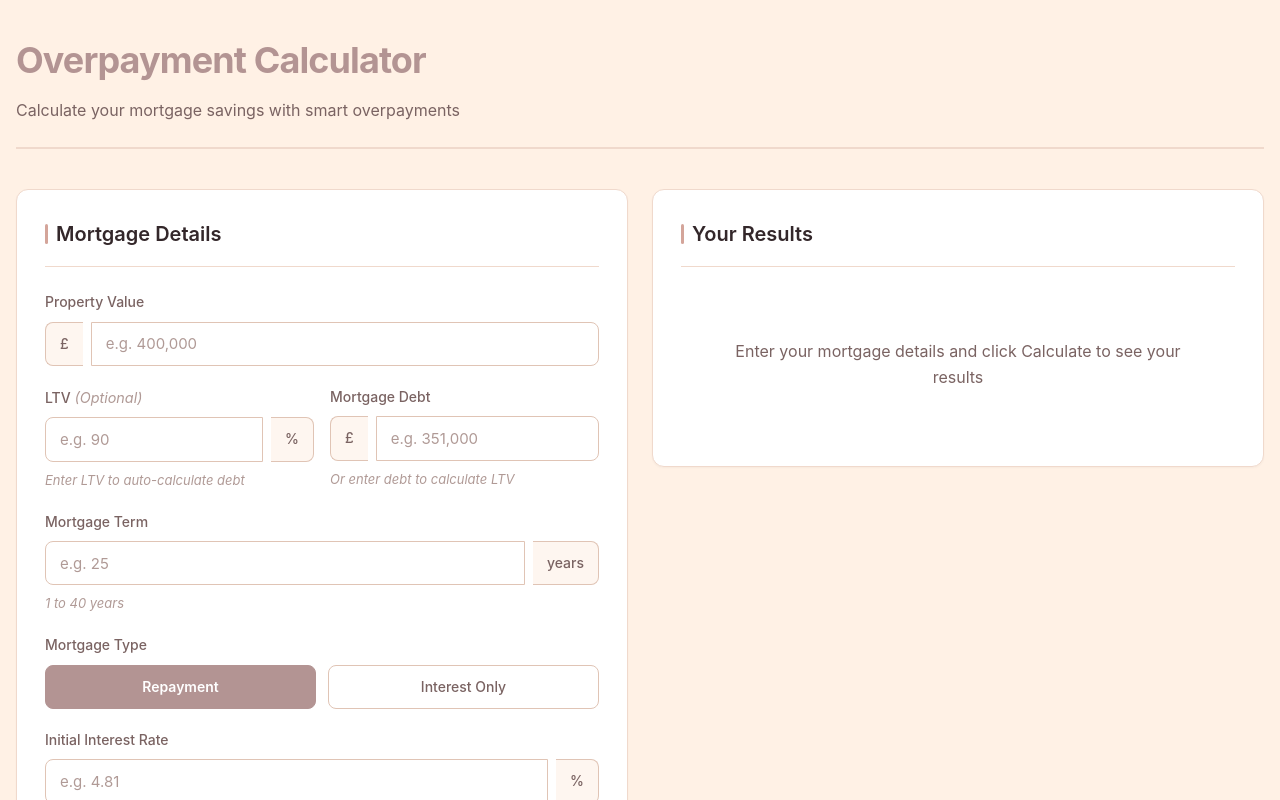
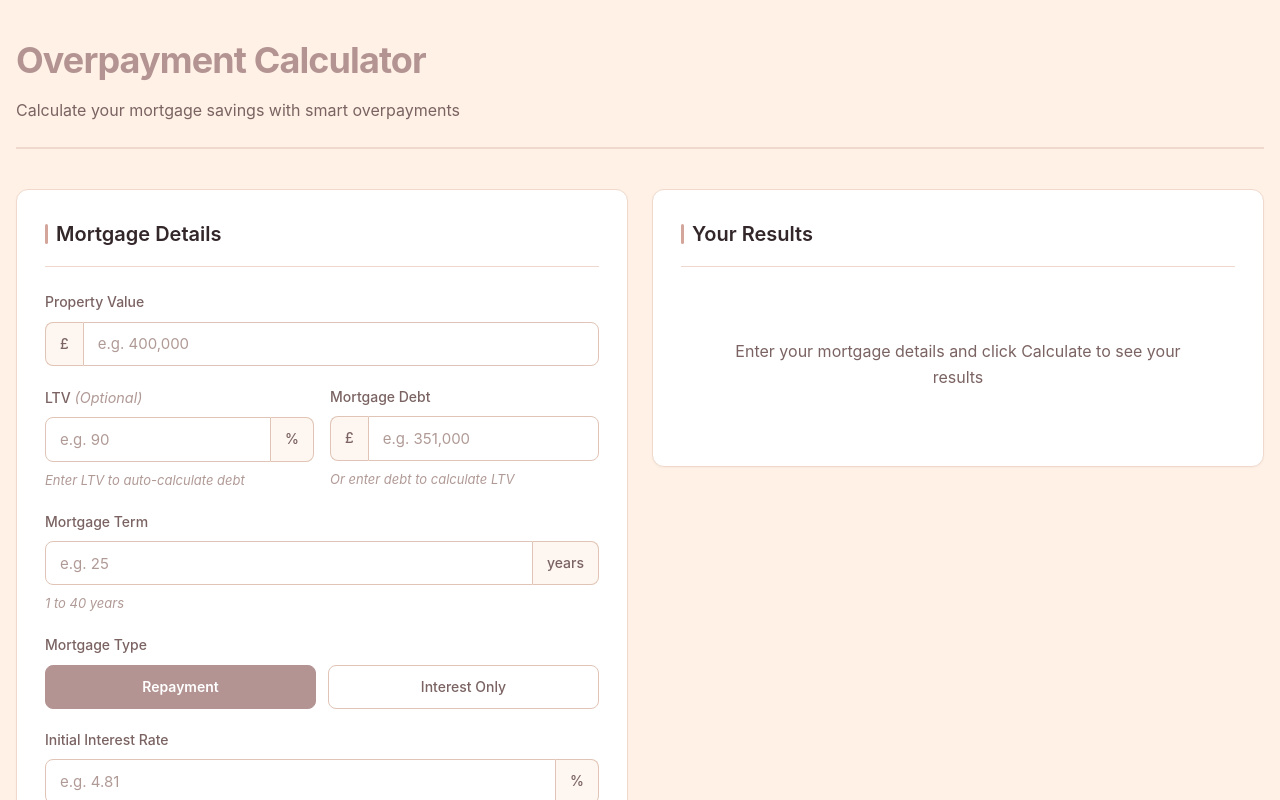
Before and after one commit to AndreaBassani/mortgage_calculator, a React (Vite) app in the folder frontend/: page / in a window 1280 px wide. Shown: the top 800 px of the page. Built offline with nearby package versions, Linux system fonts and the light colour scheme.

Commit message:
feat: update the text box

```diff
--- a/frontend/src/styles/index.css
+++ b/frontend/src/styles/index.css
@@ -172,7 +172,7 @@ body {
 
 .input-group {
   display: flex;
-  gap: 0.5rem;
+  gap: 0;
 }
 
 .input-prefix,
```
